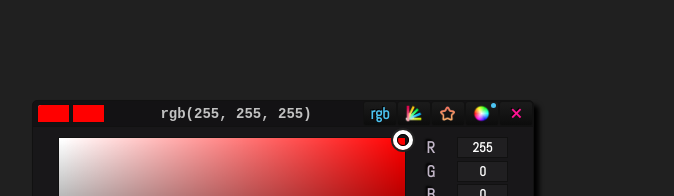
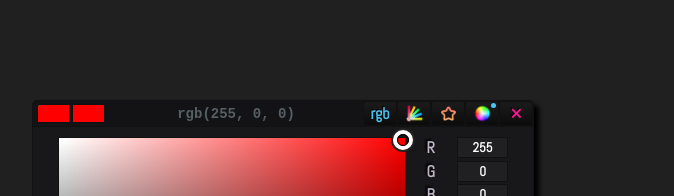
Before and after one commit to tschiboka/colorpicker, a React (Create React App) app: page / in a window 1280 px wide. Both pictures are taken after a click on the button "ColorPicker". Shown: the top 196 px of the page, without its empty margins (68-742 px from the left). Built offline with nearby package versions, Linux system fonts and the light colour scheme.

Commit message:
switch and display color formats

```diff
--- a/src/Components/ColorPicker/ColorPicker.js
+++ b/src/Components/ColorPicker/ColorPicker.js
@@ -164,6 +164,34 @@ export default class ColorPicker extends Component {
         ctx.globalCompositeOperation = "multiply";
         ctx.fillRect(0, 0, width, height);
         ctx.globalCompositeOperation = "source-over";
+    }
+
+
+
+    handleColorFormatOnClick() {
+        switch (this.state.preferredFormat) {
+            case "rgb": { this.setState({ ...this.state, preferredFormat: "hsl" }); console.log("HERE"); break; }
+            case "hsl": { this.setState({ ...this.state, preferredFormat: "hex" }); break; }
+            case "hex": { this.setState({ ...this.state, preferredFormat: "rgb" }); break; }
+            default: { throw Error("Incorrect color format"); }
+        }
+    }
+
+
+
+    getPreferredColorFormatCode() {
+        switch (this.state.preferredFormat) {
+            case "rgb": {
+                if (this.state.color.alpha !== 100) return this.state.color.code.rgba;
+                else return this.state.color.code.rgb;
+            }
+            case "hsl": {
+                if (this.state.color.alpha !== 100) return this.state.color.code.hsla;
+                else return this.state.color.code.hsl;
+            }
+            case "hex": { return this.state.color.code.hex; }
+            default: { throw Error("Incorrect color format"); }
+        }
     }
 
 
@@ -683,15 +711,15 @@ export default class ColorPicker extends Component {
                         </div>
                     </div>
 
-                    <div className="color-code">
-                        rgb(255, 255, 255)
+                    <div className="color-code"                    >
+                        {this.getPreferredColorFormatCode()}
                     </div>
 
                     <div className="button-box">
                         <button
                             className="ColorPicker--button-theme"
                             title="preferred format"
-                            onClick={() => this.setState({ ...this.state })}
+                            onClick={() => this.handleColorFormatOnClick()}
                         >
                             {this.state.preferredFormat}
                         </button>
--- a/src/Components/ColorPicker/ColorPicker.scss
+++ b/src/Components/ColorPicker/ColorPicker.scss
@@ -96,7 +96,7 @@ $border: 1px solid $borderColor;
         }
     }
     .color-code {
-        color: #c2c2c2;
+        color: #555f64;
         font-size: 14px;
         font-family: monospace;
     }
```
